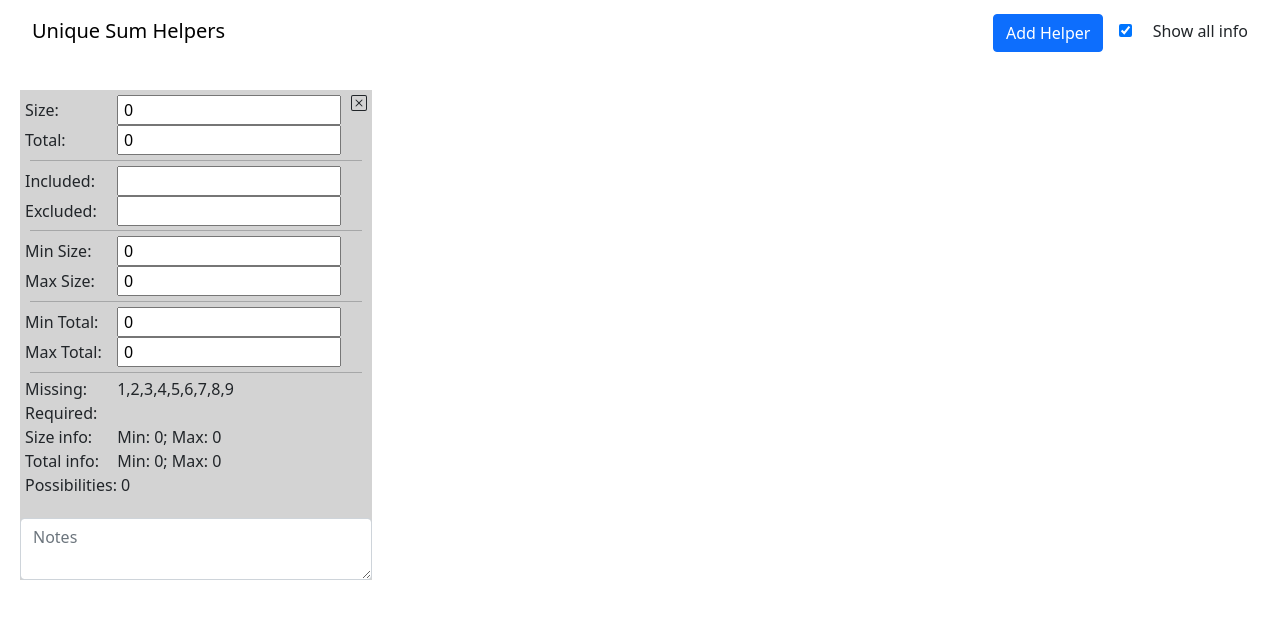
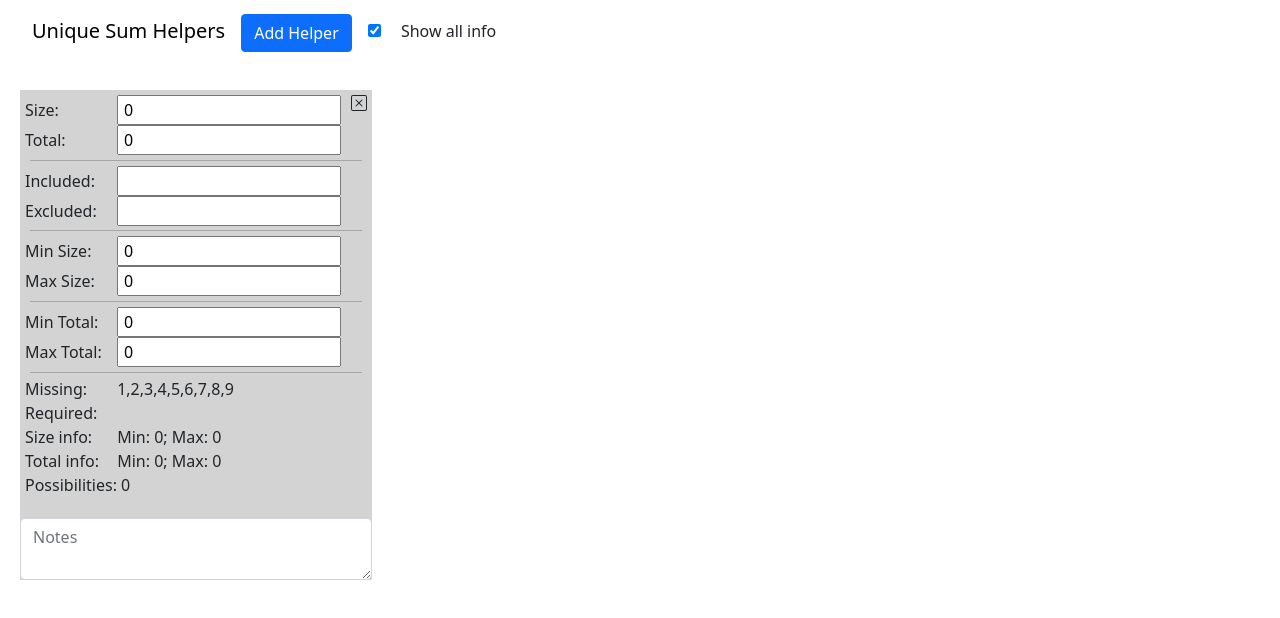
Before and after one commit to theasylm/unique-sum-helpers, a Vue app: page / in a window 1280 px wide. Shown: the top 618 px of the page. Built offline with nearby package versions, Linux system fonts and the light colour scheme.

Commit message:
Move form to left

```diff
--- a/src/App.vue
+++ b/src/App.vue
@@ -96,4 +96,8 @@
   nav a {
     color:  #000;
   }
+  nav .container-fluid {
+    justify-content:  flex-start !important;
+  }
+
 </style>
```
